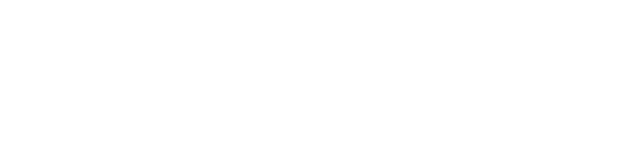
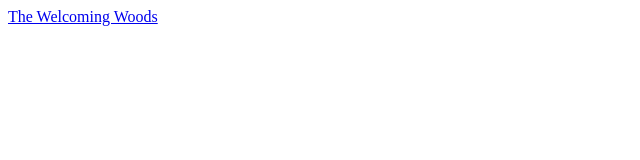
Before and after one commit to Phoetius/Web-Stories, a plain HTML site: page index.html in a window 1280 px wide. Shown: the whole page, without its empty margins (0-640 px from the left). Drawn offline with Linux system fonts and the light colour scheme.

Commit message:
Added text

```diff
--- a/index.html
+++ b/index.html
@@ -1 +1 @@
-<a href="TheWelcomingWoods.html"></a>
+<a href="TheWelcomingWoods.html">The Welcoming Woods</a>
```
